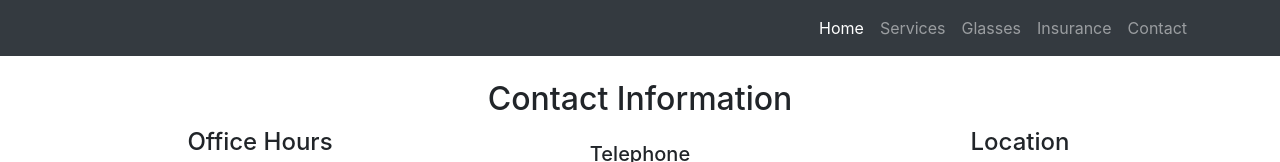
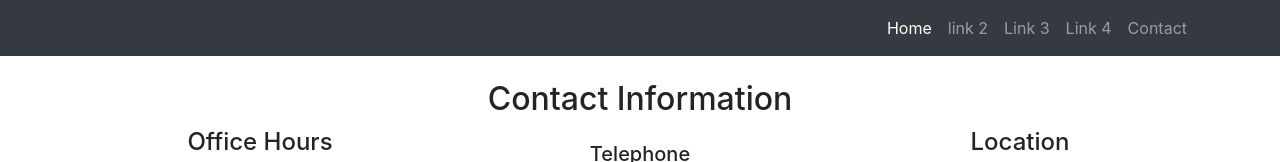
Before and after one commit to ikiru/bootstrapbase, a website: page src/index.html in a window 1280 px wide. Shown: the top 162 px of the page. Drawn offline with nearby package versions, Linux system fonts and the light colour scheme; files that its build step writes are made by us from their sources; grey boxes are pictures that could not be loaded.

Commit message:
changed default links

```diff
--- a/src/index.html
+++ b/src/index.html
@@ -25,13 +25,13 @@
             <a href="index.html" class="nav-link">Home</a>
           </li>
           <li class="nav-item">
-            <a href="#services" class="nav-link">Services</a>
+            <a href="#link-2" class="nav-link">link 2</a>
           </li>
           <li class="nav-item">
-            <a href="#eyeglass" class="nav-link">Glasses</a>
+            <a href="#link-3" class="nav-link">Link 3</a>
           </li>
           <li class="nav-item">
-            <a href="#insurance" class="nav-link">Insurance</a>
+            <a href="#link-4" class="nav-link">Link 4</a>
           </li>
           <!-- <li class="nav-item">
             <a href="index.html" class="nav-link">Forms</a>
```
